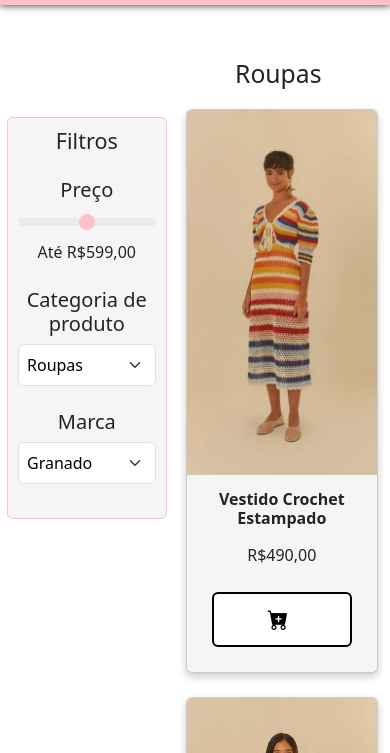
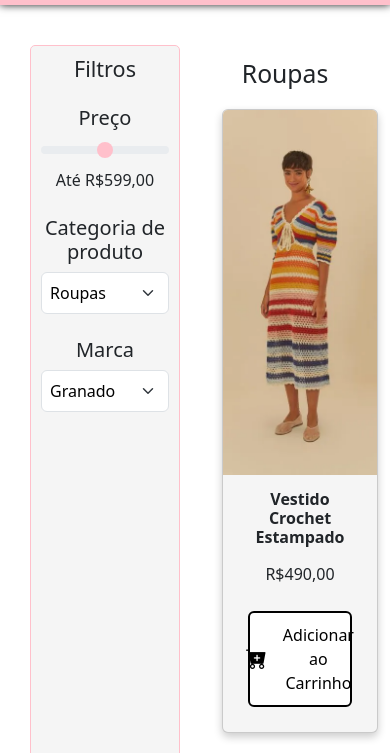
Before and after one commit to Leandrns/cp4_front-end, a plain HTML site: page pages/categorias.html in a window 390 px wide. Shown: the part 91-844 px from the top of the page. Drawn offline with nearby package versions, Linux system fonts and the light colour scheme.

Commit message:
atualizado

```diff
--- a/styles/categorias.css
+++ b/styles/categorias.css
@@ -200,23 +200,11 @@ h2#casa{
     font-size: 24px;
 }
 
-@media (max-width: 767px){
-    .btn.custom-btn p{
-        padding: 0.5rem;
-        display: none;
-        align-items: center;
-        justify-content: center;
+@media (max-width: 768px) {
+    .container {
+        display: grid;
+        grid-template-columns: 2fr;
+        gap: 20px;
+
     }
-
-    .card-text {
-        padding-bottom: 0;
-        margin-bottom: 0;
-        text-align: center;
-    }
-
-    div.row{
-        text-align: center;
-        padding-left: 7px;
-    }
-
 }
```
Also changed, not shown: 1 other file.
